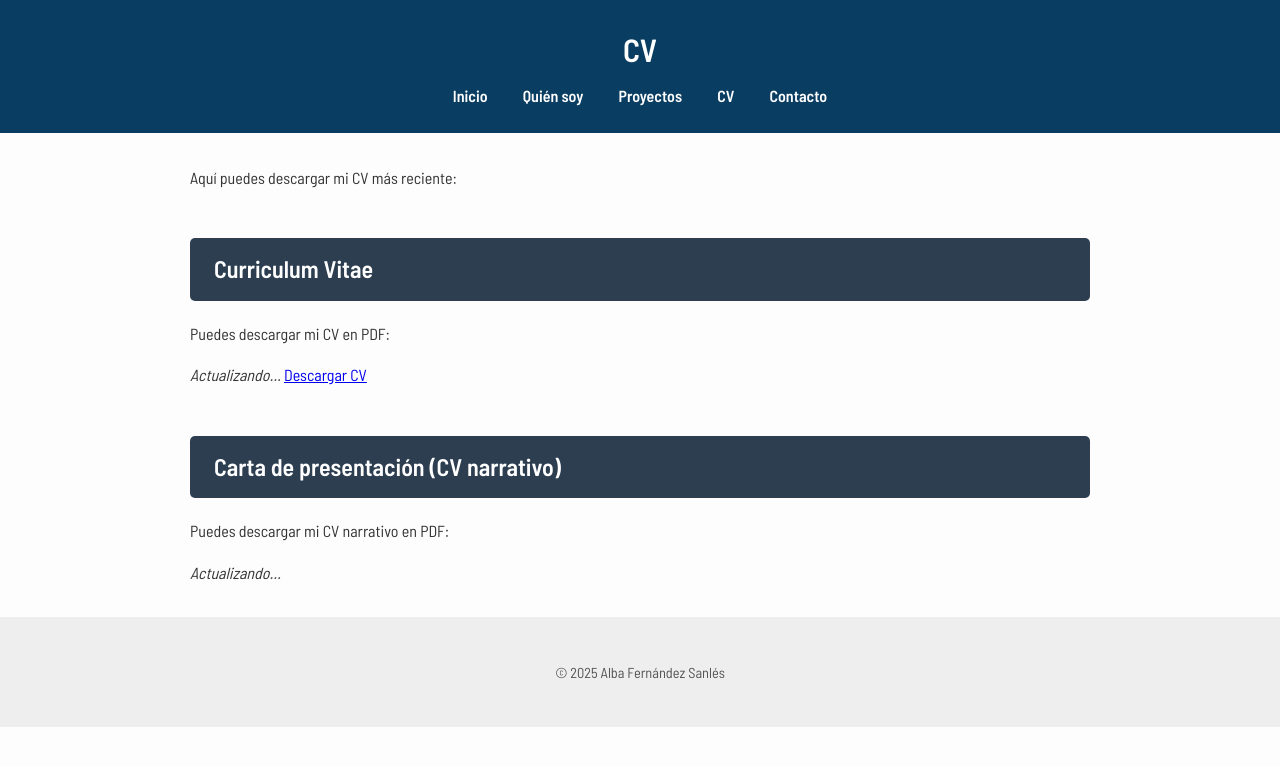
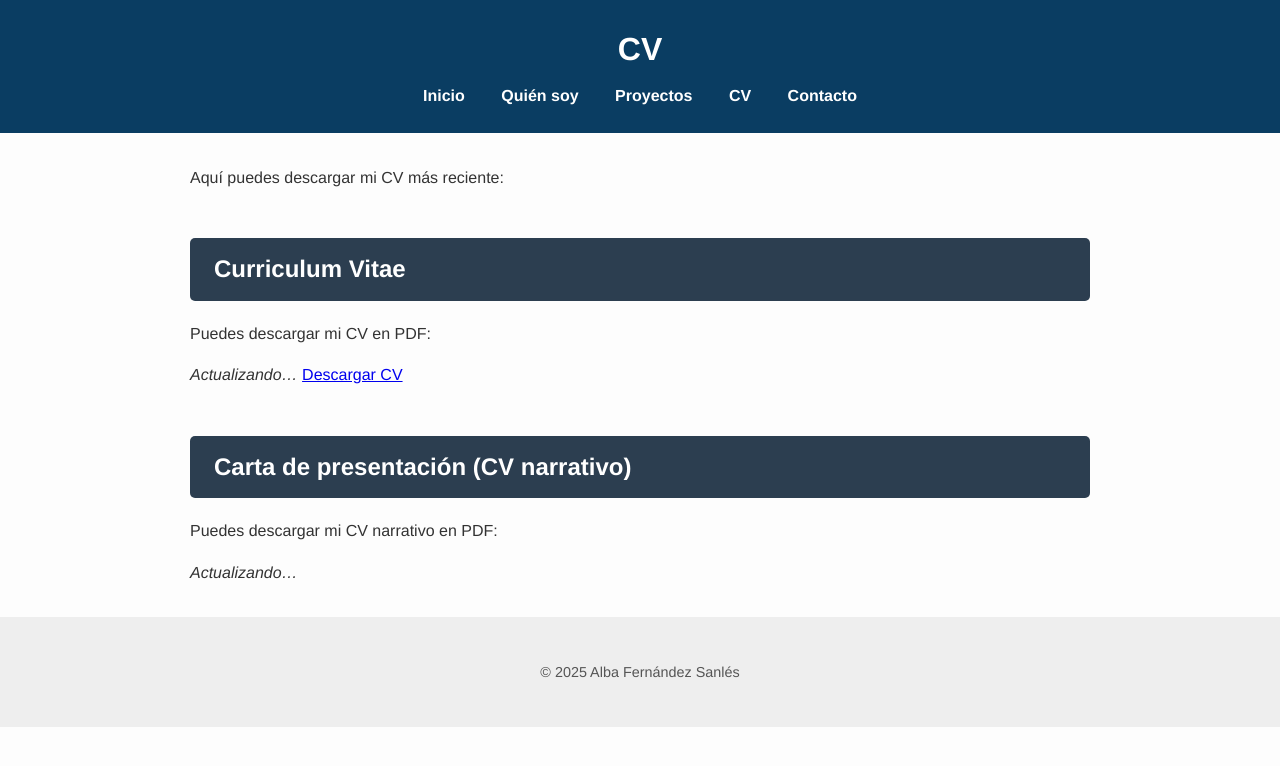
Before and after one commit to albafsanles/albafsanles.github.io, a Jekyll site: the page built from cv.md, in a window 1280 px wide. Shown: the top 766 px of the page. Built offline with Jekyll 4.4.1, drawn with Linux system fonts in a browser that asks for light colours.

Commit message:
Update projects.css

```diff
--- a/assets/css/projects.css
+++ b/assets/css/projects.css
@@ -4,7 +4,7 @@
 @import url('https://fonts.googleapis.com/css2?family=Barlow+Semi+Condensed:wght@400;600&display=swap');
 
 body {
-    font-family: 'Barlow Semi Condensed', sans-serif;
+    font-family: 'Helvetica Neue', sans-serif;
     line-height: 1.6;
     margin: 0;
     padding: 0;
```
